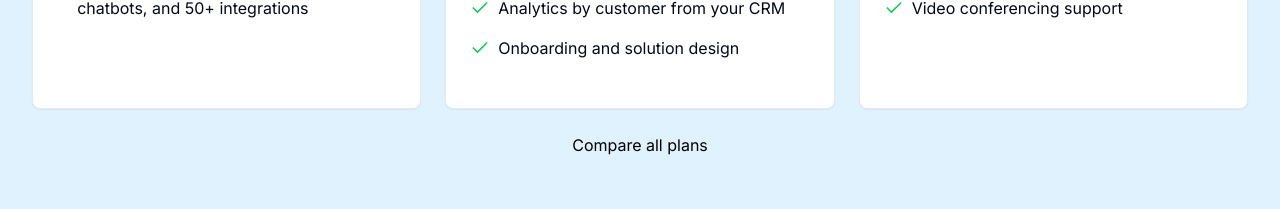
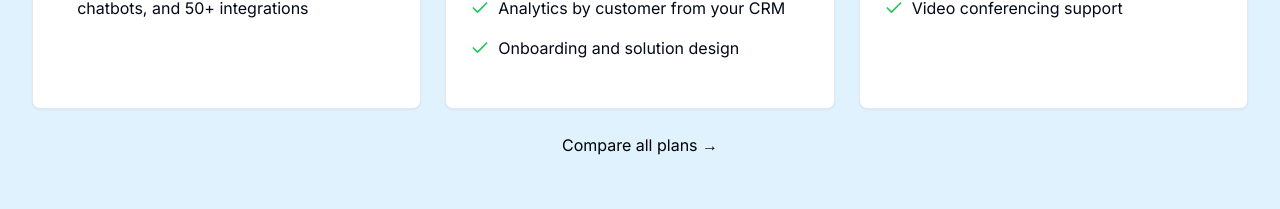
Before and after one commit to marksikaundi/Lupleg, a Next.js app: page /pricing in a window 1280 px wide. Shown: the part 920-1129 px from the top of the page. Built offline with nearby package versions, Linux system fonts and the light colour scheme.

Commit message:
Update link text in pricing page

```diff
--- a/app/pricing/page.jsx
+++ b/app/pricing/page.jsx
@@ -204,7 +204,7 @@ export default function Component() {
       </div>
       <div className="text-center mt-6">
         <Link className="text-black" href="#">
-          Compare all plans
+          Compare all plans →
         </Link>
       </div>
       <Addons />
```
